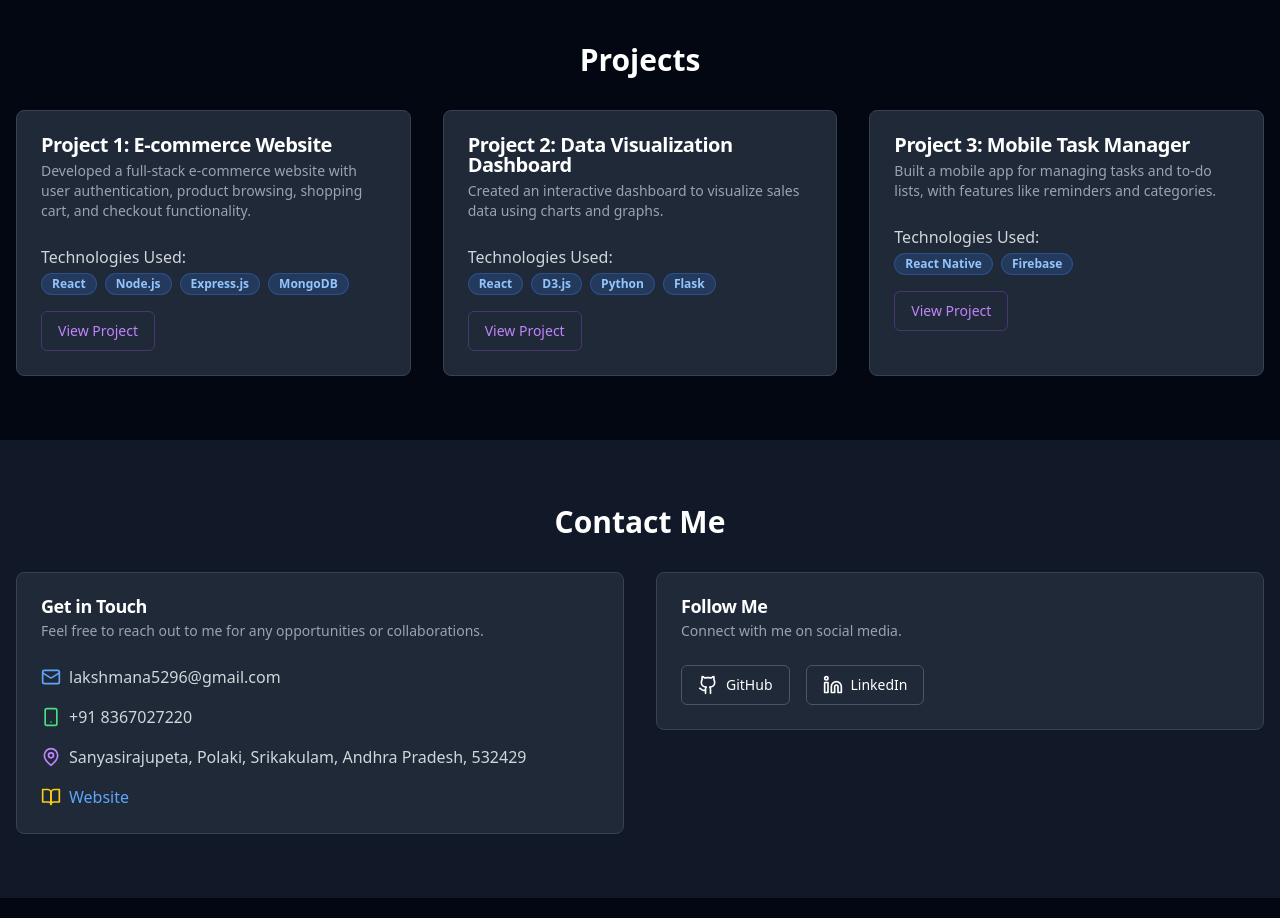
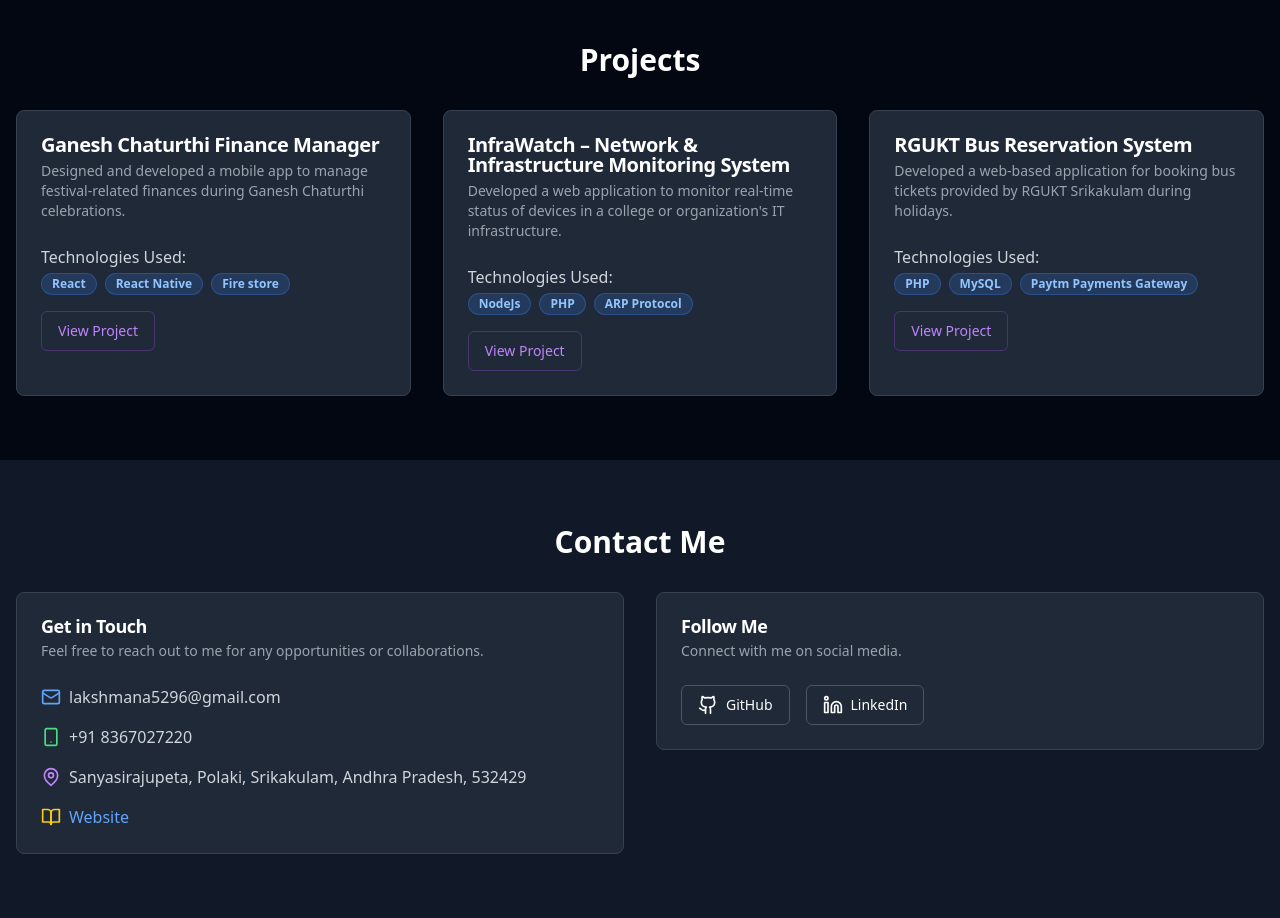
Before and after one commit to laxmanarao5/Portfolio, a React (Vite) app: page / in a window 1280 px wide. Shown: the part 2000-2918 px from the top of the page. Built offline with nearby package versions, Linux system fonts and the light colour scheme.

Commit message:
Projects updated

```diff
--- a/src/App.jsx
+++ b/src/App.jsx
@@ -104,21 +104,21 @@ const education = [
 // Projects Data (Added a projects section)
 const projects = [
     {
-        title: "Project 1: E-commerce Website",
-        description: "Developed a full-stack e-commerce website with user authentication, product browsing, shopping cart, and checkout functionality.",
-        technologies: ["React", "Node.js", "Express.js", "MongoDB"],
+        title: "Ganesh Chaturthi Finance Manager",
+        description: "Designed and developed a mobile app to manage festival-related finances during Ganesh Chaturthi celebrations.",
+        technologies: ["React", "React Native", "Fire store"],
         link: "https://github.com", // Placeholder
     },
     {
-        title: "Project 2: Data Visualization Dashboard",
-        description: "Created an interactive dashboard to visualize sales data using charts and graphs.",
-        technologies: ["React", "D3.js", "Python", "Flask"],
-        link: "https://github.com", // Placeholder
+        title: "InfraWatch – Network & Infrastructure Monitoring System",
+        description: "Developed a web application to monitor real-time status of devices in a college or organization's IT infrastructure.",
+        technologies: ["NodeJs", "PHP","ARP Protocol"],
+        link: "https://github.com/laxmanarao5/network-monitoring-system---major-project", // Placeholder
     },
     {
-        title: "Project 3: Mobile Task Manager",
-        description: "Built a mobile app for managing tasks and to-do lists, with features like reminders and categories.",
-        technologies: ["React Native", "Firebase"],
+        title: "RGUKT Bus Reservation System",
+        description: "Developed a web-based application for booking bus tickets provided by RGUKT Srikakulam during holidays.",
+        technologies: ["PHP", "MySQL","Paytm Payments Gateway"],
         link: "https://github.com", // Placeholder
     },
 ];
```
